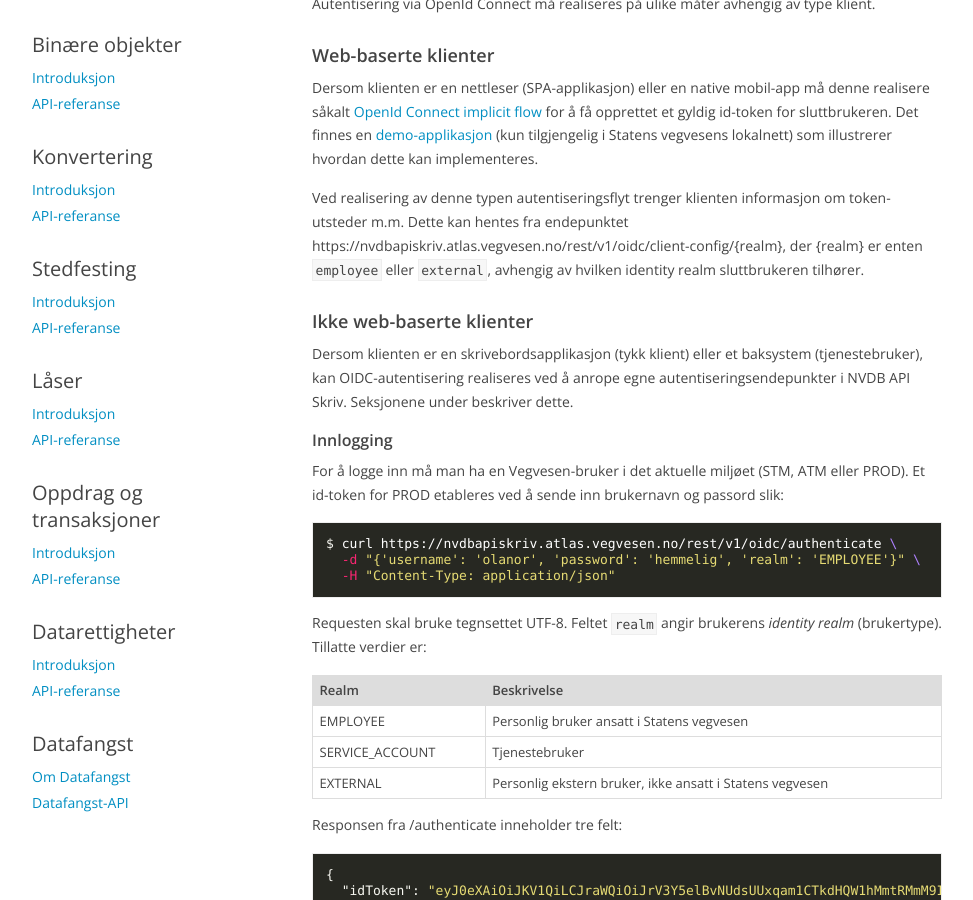
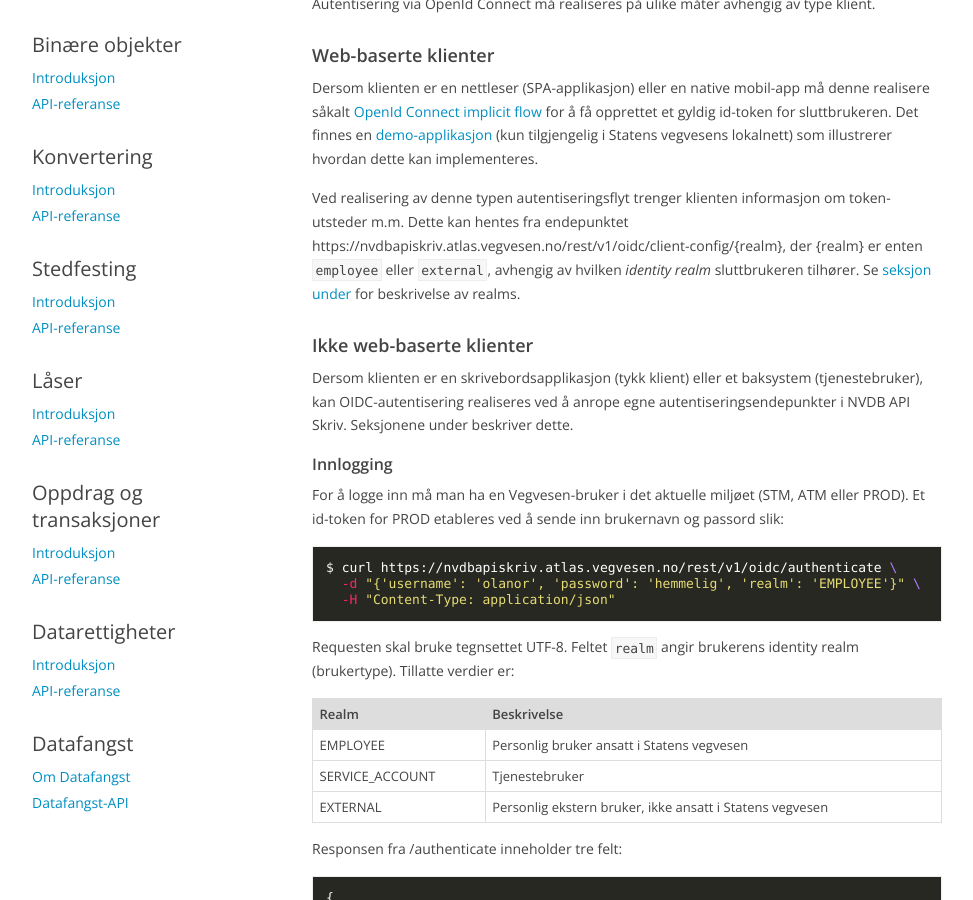
Before and after one commit to nvdb-vegdata/apiskrivdokumentasjon, a Jekyll site: the page built from autentisering.md, in a window 1280 px wide and 900 px high, scrolled down 562 px. Shown: the whole window, without its empty margins (153-1126 px from the left). Built offline with Jekyll 4.4.1, drawn with Linux system fonts in a browser that asks for light colours; our own code applies the rules of GitHub Pages for plain Markdown files.

````diff
--- a/autentisering.md
+++ b/autentisering.md
@@ -26,7 +26,7 @@ såkalt [OpenId Connect implicit flow](https://openid.net/specs/openid-connect-c
 Det finnes en [demo-applikasjon](https://atlas-docs.atlas.vegvesen.no/atlas-dokumentasjon/latest/for_utviklere/demoapplikasjon.html) (kun tilgjengelig i Statens vegvesens lokalnett) som illustrerer hvordan dette kan implementeres.
 
 Ved realisering av denne typen autentiseringsflyt trenger klienten informasjon om token-utsteder m.m. Dette kan hentes fra endepunktet https://nvdbapiskriv.atlas.vegvesen.no/rest/v1/oidc/client-config/{realm},
-der {realm} er enten ```employee``` eller ```external```, avhengig av hvilken identity realm sluttbrukeren tilhører.
+der {realm} er enten ```employee``` eller ```external```, avhengig av hvilken *identity realm* sluttbrukeren tilhører. Se [seksjon under](#innlogging) for beskrivelse av realms.
 
 #### Ikke web-baserte klienter
 
@@ -43,7 +43,7 @@ $ curl https://nvdbapiskriv.atlas.vegvesen.no/rest/v1/oidc/authenticate \
   -H "Content-Type: application/json"
 ```
 
-Requesten skal bruke tegnsettet UTF-8. Feltet ```realm``` angir brukerens *identity realm* (brukertype). Tillatte verdier er:
+Requesten skal bruke tegnsettet UTF-8. Feltet ```realm``` angir brukerens identity realm (brukertype). Tillatte verdier er:
 
 Realm|Beskrivelse
 -|-
````
